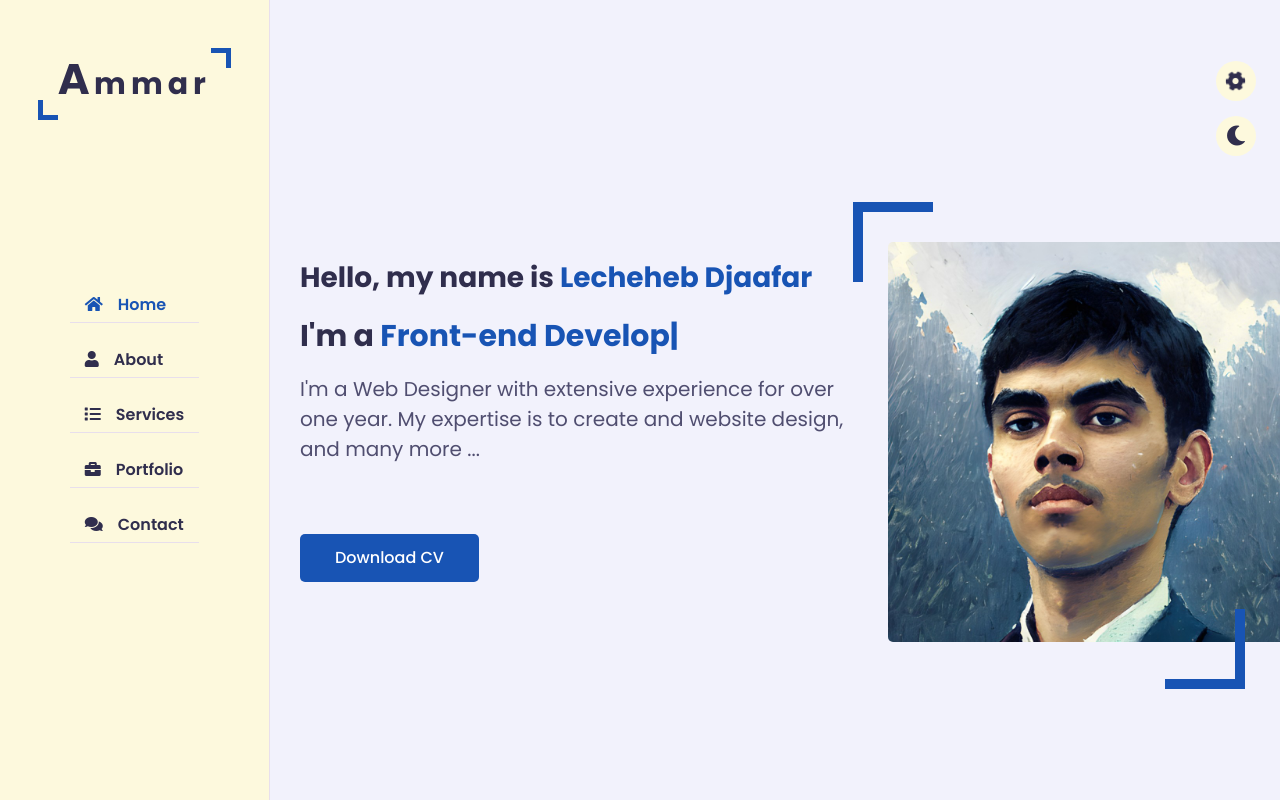
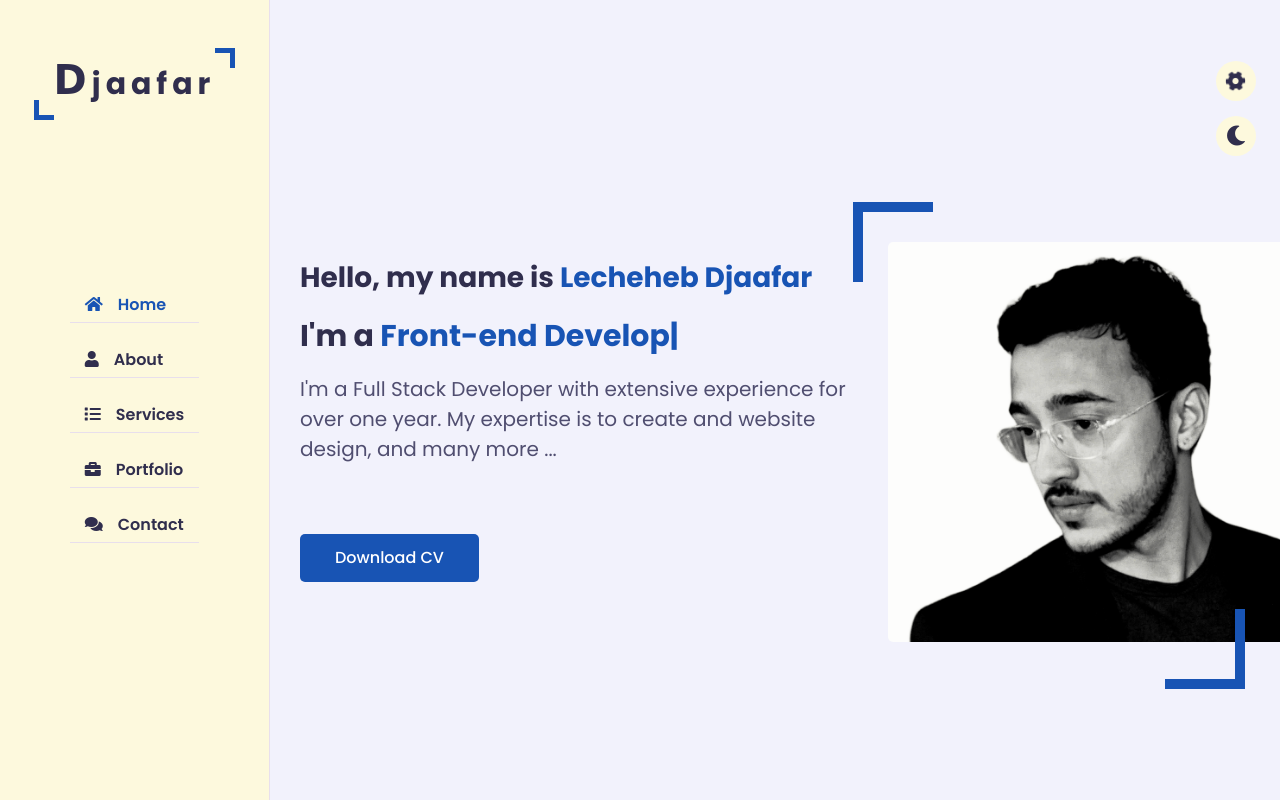
Before and after one commit to LechehebDjaafar/MyPortgolio, a plain HTML site: page index.html in a window 1280 px wide. Drawn offline with nearby package versions, Linux system fonts and the light colour scheme; a script that the page names is missing; a web font is replaced by a local one.

Commit message:
Lecheheb Djaafar

```diff
--- a/index.html
+++ b/index.html
@@ -24,7 +24,7 @@
 		<!-- Start Aside -->
 		<div class="aside">
 			<div class="logo">
-				<a href="#"><span>a</span>mmar</a>
+				<a href="#"><span>d</span>jaafar</a>
 			</div>
 			<div class="nav-toggler">
 				<span></span>
@@ -49,11 +49,11 @@
 			 				<div class="home-info pad-15">
 			 					<h3 class="hello">Hello, my name is <span class="name">Lecheheb Djaafar</span></h3>
 			 					<h3 class="my-profession">I'm a <span class="typing"></span></h3>
-			 					<p>I'm a Web Designer with extensive experience for over one year. My expertise is to create and website design, and many more ...</p>
+			 					<p>I'm a Full Stack Developer with extensive experience for over one year. My expertise is to create and website design, and many more ...</p>
 			 					<a href="#" class="btn">Download CV</a>
 			 				</div>
 			 				<div class="home-img pad-15">
-			 					<img src="img/Ai-picture.jpg" alt=""/>
+			 					<img src="img/Ai-picture.png" alt=""/>
 			 				</div>
 			 			</div>
 			 		</div>
```
Also changed, not shown: img/Ai-picture.jpg (deleted), img/Ai-picture.png (added).
